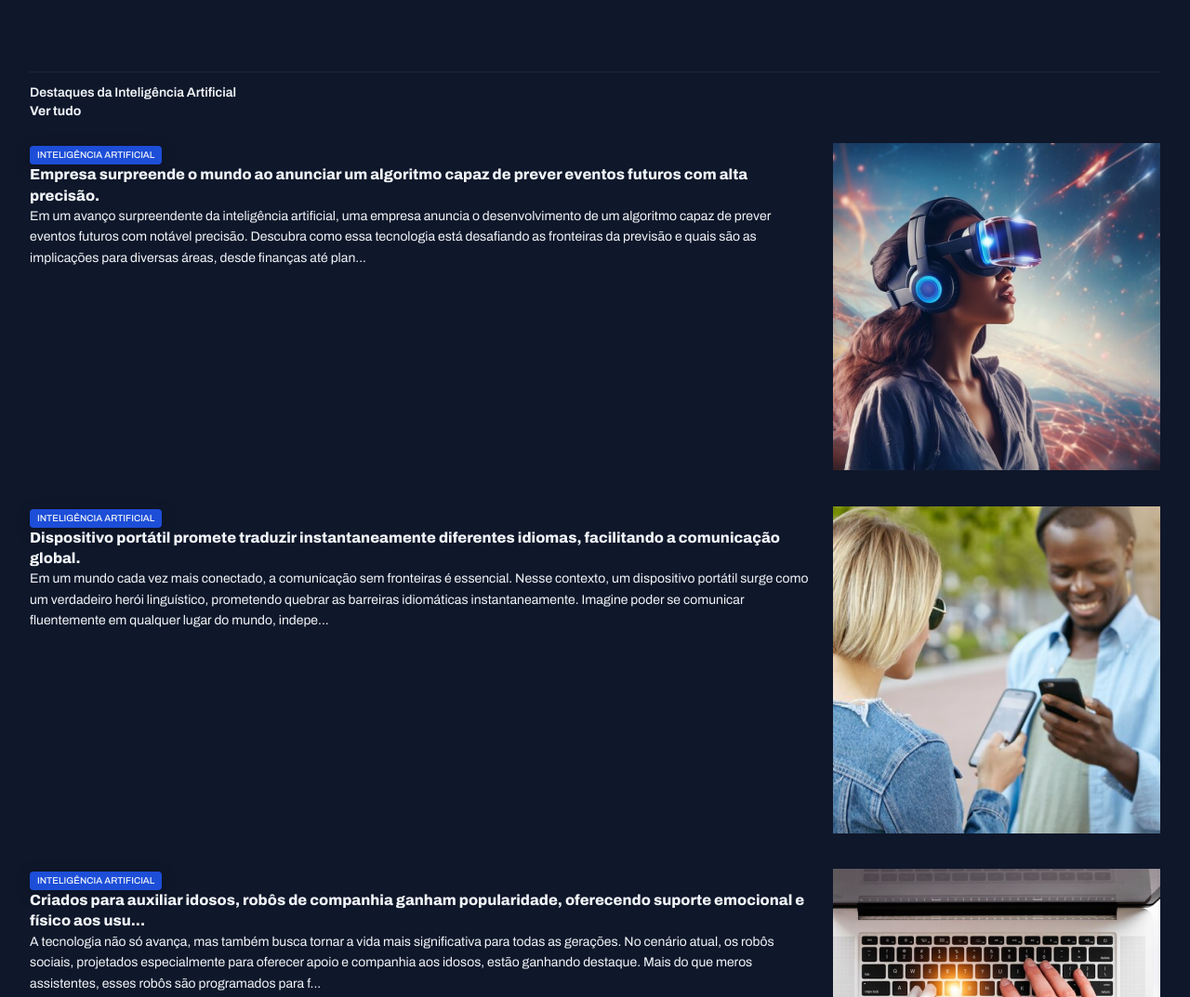
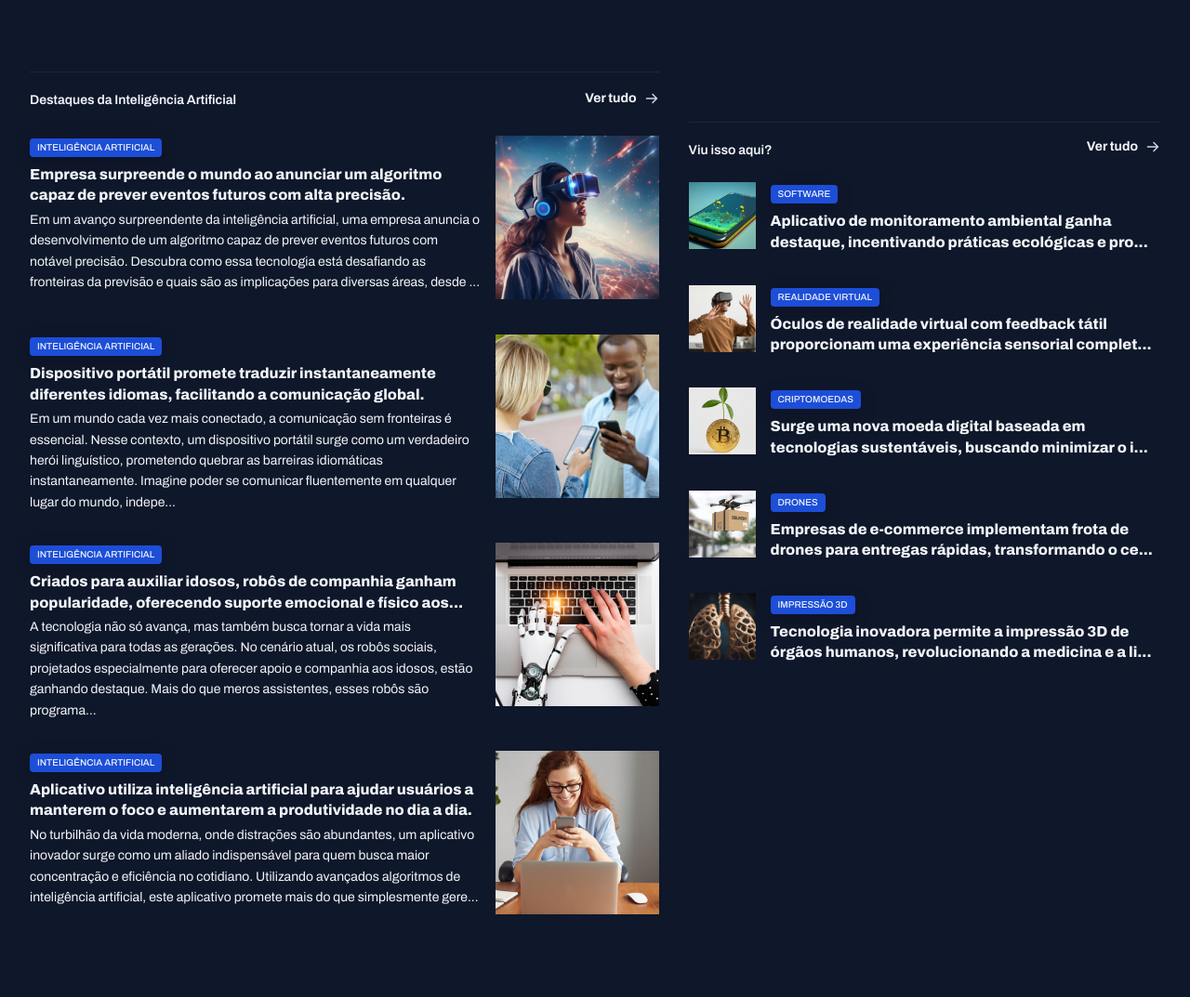
Before and after one commit to Abnernp/fullstack-projeto-portal-de-noticias, a plain HTML site: page index.html in a window 1280 px wide. Shown: the part 977-2050 px from the top of the page at 93% size. After the commit the page ends 2007 px from the top, so only its background shows below. Drawn offline with Linux system fonts and the light colour scheme.

Commit message:
Estilizando os últimos cards

```diff
--- a/index.html
+++ b/index.html
@@ -116,7 +116,7 @@
       </div>
     </section>
     <section id="ai">
-      <header class="grid-flow-col">
+      <header class="grid grid-flow-col">
         <h3>Destaques da Inteligência Artificial</h3>
         <a href="#" class="grid grid-flow-col">
           <strong>Ver tudo</strong>
@@ -130,7 +130,7 @@
             <h3 class="text-xl">
               Empresa surpreende o mundo ao anunciar um algoritmo capaz de prever eventos futuros com alta precisão.</h3>
             <p class="text-sm">
-              Em um avanço surpreendente da inteligência artificial, uma empresa anuncia o desenvolvimento de um algoritmo capaz de prever eventos futuros com notável precisão. Descubra como essa tecnologia está desafiando as fronteiras da previsão e quais são as implicações para diversas áreas, desde finanças até plan...
+              Em um avanço surpreendente da inteligência artificial, uma empresa anuncia o desenvolvimento de um algoritmo capaz de prever eventos futuros com notável precisão. Descubra como essa tecnologia está desafiando as fronteiras da previsão e quais são as implicações para diversas áreas, desde ...
             </p>
           </div>
           <div>
@@ -154,9 +154,9 @@
           <div>
             <span class="content-tag">Inteligência Artificial</span>
             <h3 class="text-xl">
-              Criados para auxiliar idosos, robôs de companhia ganham popularidade, oferecendo suporte emocional e físico aos usu...</h3>
+              Criados para auxiliar idosos, robôs de companhia ganham popularidade, oferecendo suporte emocional e físico aos...</h3>
             <p class="text-sm">
-              A tecnologia não só avança, mas também busca tornar a vida mais significativa para todas as gerações. No cenário atual, os robôs sociais, projetados especialmente para oferecer apoio e companhia aos idosos, estão ganhando destaque. Mais do que meros assistentes, esses robôs são programados para f...
+              A tecnologia não só avança, mas também busca tornar a vida mais significativa para todas as gerações. No cenário atual, os robôs sociais, projetados especialmente para oferecer apoio e companhia aos idosos, estão ganhando destaque. Mais do que meros assistentes, esses robôs são programa...
             </p>
           </div>
           <div>
@@ -170,7 +170,7 @@
               Aplicativo utiliza inteligência artificial para ajudar usuários a manterem o foco e aumentarem a produtividade no dia a dia.
             </h3>
             <p class="text-sm">
-              No turbilhão da vida moderna, onde distrações são abundantes, um aplicativo inovador surge como um aliado indispensável para quem busca maior concentração e eficiência no cotidiano. Utilizando avançados algoritmos de inteligência artificial, este aplicativo promete mais do que simplesmente gerenci...
+              No turbilhão da vida moderna, onde distrações são abundantes, um aplicativo inovador surge como um aliado indispensável para quem busca maior concentração e eficiência no cotidiano. Utilizando avançados algoritmos de inteligência artificial, este aplicativo promete mais do que simplesmente gere...
             </p>
           </div>
           <div>
@@ -179,12 +179,12 @@
         </article>
       </div>
     </section>
-    <div>
+    <aside>
       <div id="ads">
         <img src="assets/Ads.png" alt="">
       </div>
       <section id="more">
-        <header class="grid-flow-col">
+        <header class="grid grid-flow-col">
           <h3>Viu isso aqui?</h3>
           <a href="#" class="grid grid-flow-col">
             <strong>Ver tudo</strong>
@@ -245,7 +245,7 @@
           </article>
         </div>
       </section>
-    </div>
+    </aside>
   </main>
 </body>
 </html>
--- a/style/global.css
+++ b/style/global.css
@@ -52,8 +52,14 @@ img{
 }
 
 main {
-  margin-top: 40px;
-  gap: 80px;
+  margin-block: 40px;
+  row-gap: 80px;
+  column-gap: 32px;
+  grid-template-columns: 2fr 1.5fr;
+  grid-template-areas:
+  "featured featured"
+  "weekly weekly"
+  "ai aside";
 }
 
 .content-tag {
--- a/style/section.css
+++ b/style/section.css
@@ -3,7 +3,7 @@ section header {
   padding-block:  12px 24px;
   font: var(--text-span);
 
-  header a {
+  a {
     justify-self: end;
     align-items: center;
     gap: 8px;
@@ -21,6 +21,8 @@ section header {
 }
 
 #featured {
+  grid-area: featured;
+
   img {
     height: 100%;
     object-fit: cover;
@@ -62,6 +64,7 @@ section header {
 }
 
 #weekly {
+  grid-area: weekly;
 
   &>div {
     grid-template-columns: repeat(4, 292px);
@@ -84,3 +87,32 @@ section header {
     }
   }
 }
+
+#ai {
+  grid-area: ai;
+  img {
+    width: 176px;
+    aspect-ratio: 1/1;
+    object-fit: cover;
+  }
+
+  h3 {
+    margin-block: 8px 4px;
+  }
+}
+
+aside {
+  grid-area: aside;
+}
+
+#more {
+  margin-top: 32px;
+  h3{
+    margin-top: 8px;
+  }
+  img {
+    width: 72px;
+    aspect-ratio: 1/1;
+    object-fit: cover;
+  }
+}
```
